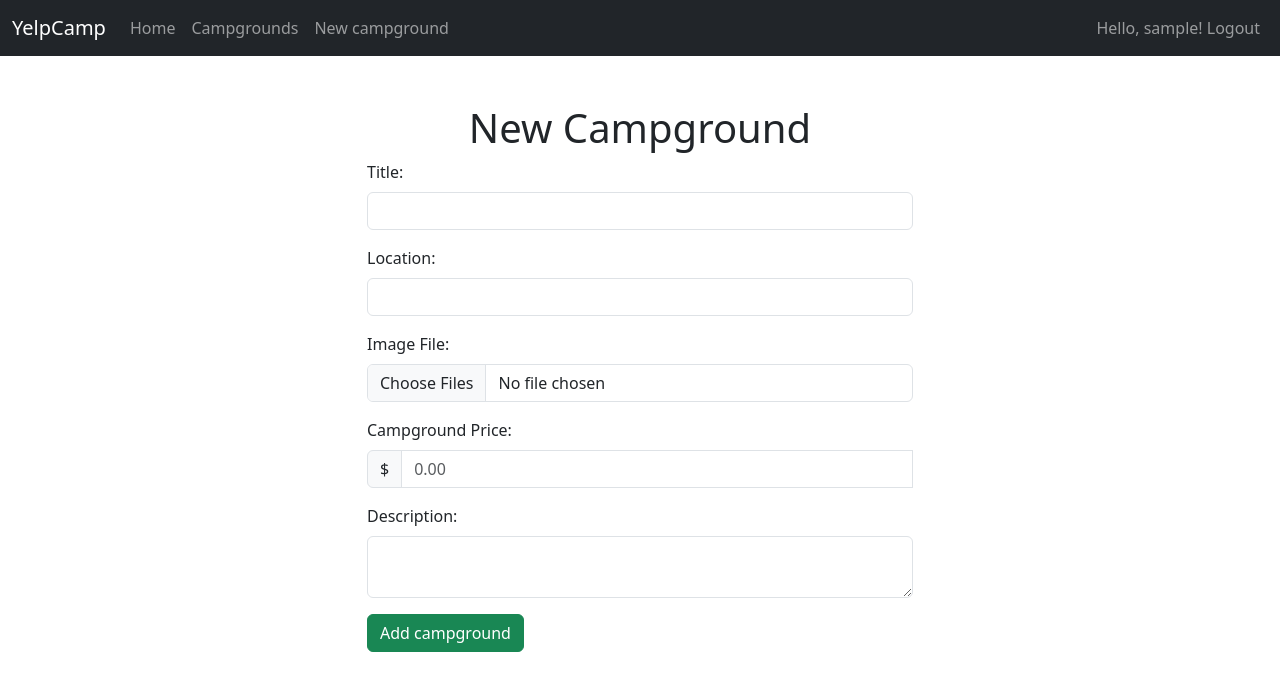
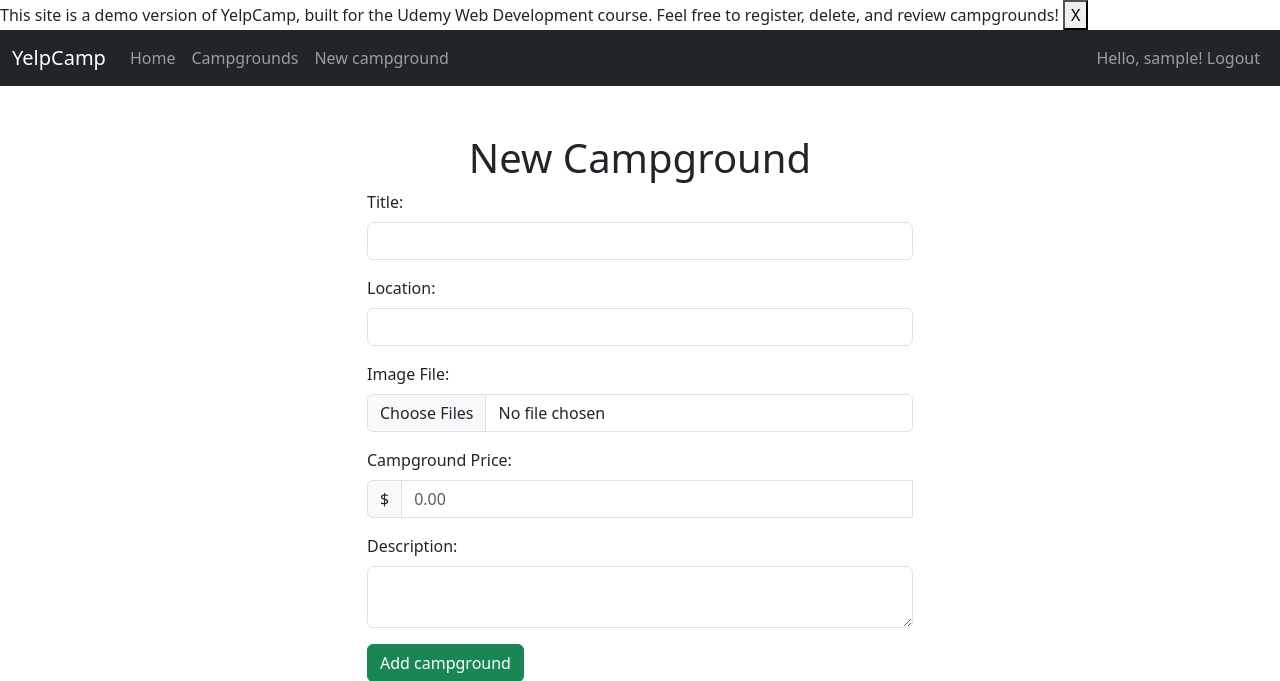
Before and after one commit to JavierJu/YelpCamp, a Node server app: page /campgrounds/new in a window 1280 px wide. Shown: the top 681 px of the page. Run offline with Node 20, Linux system fonts and the light colour scheme; the visitor is signed in with stand-in values (Sample User, id 1); some libraries are stand-ins or nearby versions.

Commit message:
initial commit: demo-banner

```diff
--- a/views/layouts/boilerplate.ejs
+++ b/views/layouts/boilerplate.ejs
@@ -18,6 +18,7 @@
 </head>
 
 <body class="d-flex flex-column vh-100">
+    <%- include('../partials/header') %>
         <%- include('../partials/navbar') %>
             <main class="container mt-5">
                 <%- include('../partials/flash') %>
@@ -30,6 +31,7 @@
                     crossorigin="anonymous"></script>
                 <script src="/javascripts/validateForm.js"></script>
                 <script src="/javascripts/gtag.js"></script>
+                <script src="/javascripts/close-banner.js"></script>
 
 </body>
 
--- /dev/null
+++ b/views/partials/header.ejs
@@ -0,0 +1,11 @@
+<header>
+    <div id="demo-banner">
+        <span>
+            This site is a demo version of YelpCamp, built for the Udemy Web Development course. Feel free to register,
+            delete, and review campgrounds!
+        </span>
+        <button id="close-banner">
+            X
+        </button>
+    </div>
+</header>
```
Lines whose indentation alone changed are shown as unchanged.
